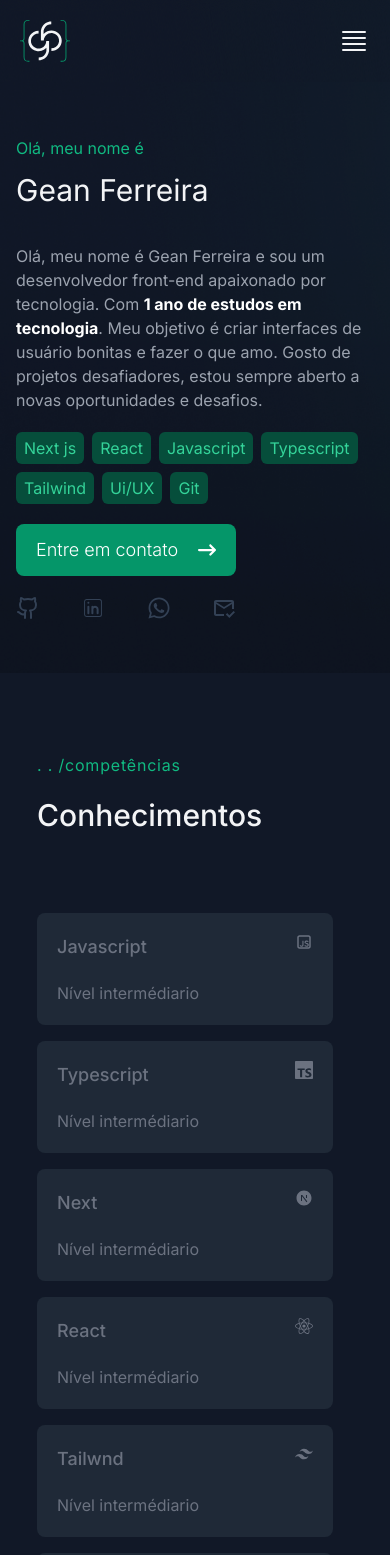
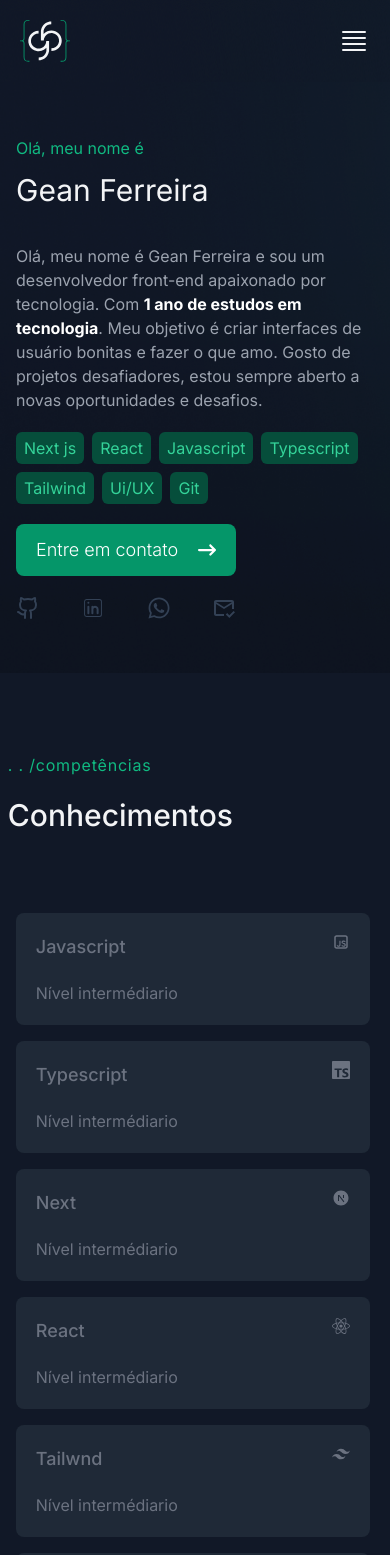
Before and after one commit to Dom-Garotom/Portifolio, a Next.js app: page / in a window 390 px wide. Shown: the top 1555 px of the page. Built offline with nearby package versions, Linux system fonts and the light colour scheme.

Commit message:
refactor: refazendo o responsivo da seção de competencias e adicionando um novo breakpoint no projeto

```diff
--- a/src/components/organismo/competence/cardSkill.tsx
+++ b/src/components/organismo/competence/cardSkill.tsx
@@ -1,14 +1,15 @@
 import { ReactElement } from "react";
 
-interface CardSkillProps{
+interface CardSkillProps {
     title: string,
     subTitle: string,
-    icon ?: ReactElement,
+    icon?: ReactElement,
 }
 
-function CardSkill (prop:CardSkillProps){
-    return(
-        <div className="flex flex-col justify-between p-5 bg-gray-800 text-gray-500 text-lg gap-3 w-[18.5rem] h-[7rem] rounded-lg hover:bg-emerald-500 hover:text-white transition-all ">
+function CardSkill(prop: CardSkillProps) {
+    return (
+        <div className="flex flex-col justify-between p-5 bg-gray-800 text-gray-500 text-lg gap-3 min-w-[200px]
+                        max-w-[600px] w-full h-[7rem] rounded-lg hover:bg-emerald-500 hover:text-white transition-all ">
             <div className="flex justify-between w-full ">
                 <p className="font-medium">{prop.title}</p>
                 <span className="font-normal">{prop.icon}</span>
--- a/src/components/organismo/competence/index.tsx
+++ b/src/components/organismo/competence/index.tsx
@@ -12,11 +12,11 @@
 
 function CompetenciaSection() {
     return (
-        <section className=" flex flex-col items-center justify-around pt-20 bg-gray-900 w-[99vw] pb-20">
-            <div className="flex flex-col gap-20 justify-between">
+        <section className=" flex flex-col items-center justify-around  bg-gray-900 w-[99vw] py-20">
+            <div className="flex flex-col gap-20 justify-between px-2">
                 <TitleDefault title="Conhecimentos" subTitle="competências" />
 
-                <div className="flex flex-wrap wrap gap-4 w-[80vw] ">
+                <div className="grid grid-cols-1 px-2 mobile:px-0  mobile:grid-cols-2  md:grid-cols-3 gap-4 w-[95vw] lg:w-[80vw] ">
                     <CardSkill title="Javascript" subTitle="Nível intermédiario" icon={<RiJavascriptLine />} />
                     <CardSkill title="Typescript" subTitle="Nível intermédiario" icon={<SiTypescript />} />
                     <CardSkill title="Next" subTitle="Nível intermédiario" icon={<RiNextjsFill />} />
--- a/tailwind.config.ts
+++ b/tailwind.config.ts
@@ -23,6 +23,9 @@
       boxShadow: {
         button: '0px 0px 68px 7px rgba(5, 150, 105, 0.4)',
       },
+      screens: {
+        mobile: "435px"
+      },
     },
   },
   plugins: [],
```
